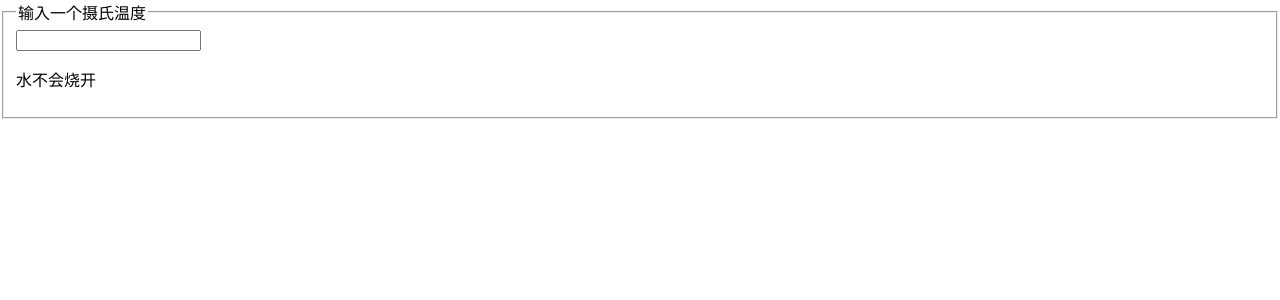
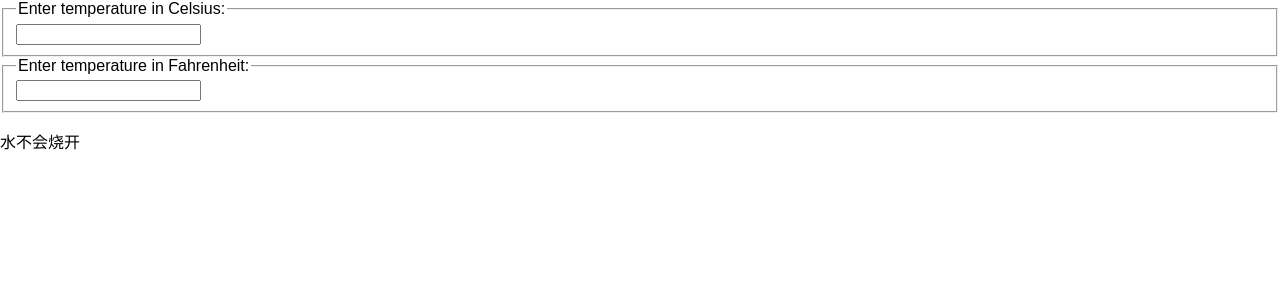
Before and after one commit to YanPanMichael/my-react-learning-demo, a React (Create React App) app: page / in a window 1280 px wide. Shown: the top 300 px of the page. Built offline with nearby package versions, Linux system fonts and the light colour scheme.

Commit message:
temperature calculator

```diff
--- a/src/index.js
+++ b/src/index.js
@@ -16,28 +16,85 @@
   f: 'Fahrenheit'
 };
 
+function toCelsius(fahrenheit) {
+  return (fahrenheit - 32) * 5 / 9;
+}
+
+function toFahrenheit(celsius) {
+  return (celsius * 9 / 5) + 32;
+}
+
+function tryConvert(temperature, convert) {
+  const input = parseFloat(temperature);
+  if (Number.isNaN(input)) {
+    return '';
+  }
+  const output = convert(input);
+  const rounded = Math.round(output * 1000) / 1000;
+  return rounded.toString();
+}
+
+class TemperatureInput extends React.Component {
+  constructor(props) {
+    super(props);
+    this.handleChange = this.handleChange.bind(this);
+  }
+
+  handleChange(e) {
+    this.props.onTemperatureChange(e.target.value);
+  }
+
+  render() {
+    const temperature = this.props.temperature;
+    const scale = this.props.scale;
+    return (
+      <fieldset>
+        <legend>Enter temperature in {scaleNames[scale]}:</legend>
+        <input value={temperature}
+               onChange={this.handleChange} />
+      </fieldset>
+    );
+  }
+}
+
 class Calculator extends React.Component {
   constructor(props) {
     super(props);
-    this.handleChange = this.handleChange.bind(this);
-    this.state = {temperature: ''};
+    this.handleCelsiusChange = this.handleCelsiusChange.bind(this);
+    this.handleFahrenheitChange = this.handleFahrenheitChange.bind(this);
+    this.state = {temperature: '', scale: 'c'};
   }
 
-  handleChange(e) {
-    this.setState({temperature: e.target.value});
+  handleCelsiusChange(temperature) {
+    this.setState({scale: 'c', temperature});
+  }
+
+  handleFahrenheitChange(temperature) {
+    this.setState({scale: 'f', temperature});
   }
 
   render() {
+    const scale = this.state.scale;
     const temperature = this.state.temperature;
+    const celsius = scale === 'f' ? tryConvert(temperature, toCelsius) : temperature;
+    const fahrenheit = scale === 'c' ? tryConvert(temperature, toFahrenheit) : temperature;
+
     return (
-      <fieldset>
-        <legend>输入一个摄氏温度</legend>
-        <input
-          value={temperature}
-          onChange={this.handleChange} />
+      <div>
+        <TemperatureInput
+            scale="c"
+            temperature={celsius}
+            onTemperatureChange={this.handleCelsiusChange}
+        />
+        <TemperatureInput
+            scale="f"
+            temperature={fahrenheit}
+            onTemperatureChange={this.handleFahrenheitChange}
+        />
         <BoilingVerdict
-          celsius={parseFloat(temperature)} />
-      </fieldset>
+            celsius={parseFloat(celsius)}
+        />
+      </div>
     );
   }
 }
@@ -46,3 +103,14 @@
   <Calculator />,
   document.getElementById('root')
 );
+
+// 让我们梳理下编辑输入框时所发生的一系列活动：
+
+// React在DOM原生组件<input>上调用指定的onChange函数。在本例中，指的是TemperatureInput组件上的handleChange函数。
+// TemperatureInput组件的handleChange函数会在值发生变化时调用this.props.onTemperatureChange()函数。这些props属性，像onTemperatureChange都是由父组件Calculator提供的。
+// 当最开始渲染时，Calculator组件把内部的handleCelsiusChange方法指定给摄氏输入组件TemperatureInput的onTemperatureChange方法，并且把handleFahrenheitChange方法指定给华氏输入组件TemperatureInput的onTemperatureChange。两个Calculator内部的方法都会在相应输入框被编辑时被调用。
+// 在这些方法内部，Calculator组件会让React使用编辑输入的新值和当前输入框的温标来调用this.setState()方法来重渲染自身。
+// React会调用Calculator组件的render方法来识别UI界面的样子。基于当前温度和温标，两个输入框的值会被重新计算。温度转换就是在这里被执行的。
+// 接着React会使用Calculator指定的新props来分别调用TemperatureInput组件.React也会识别出子组件的UI界面。
+// React DOM 会更新DOM来匹配对应的值。我们编辑的输入框获取新值，而另一个输入框则更新经过转换的温度值。
+// 一切更新都是经过同样的步骤，因而输入框能保持同步的。
```
